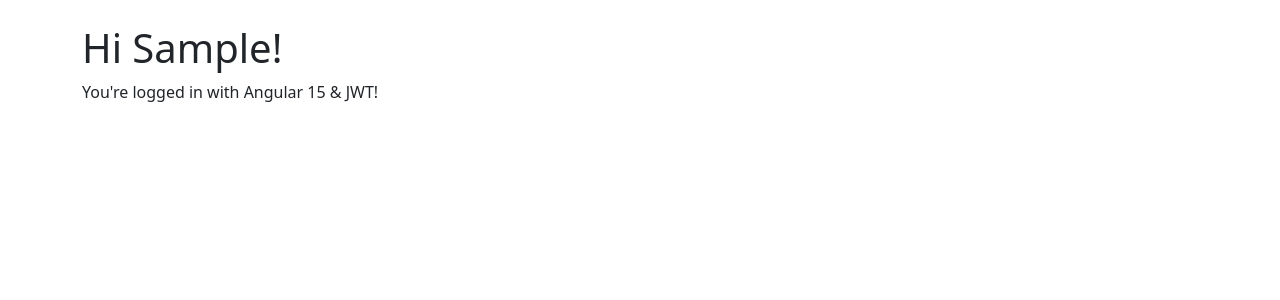
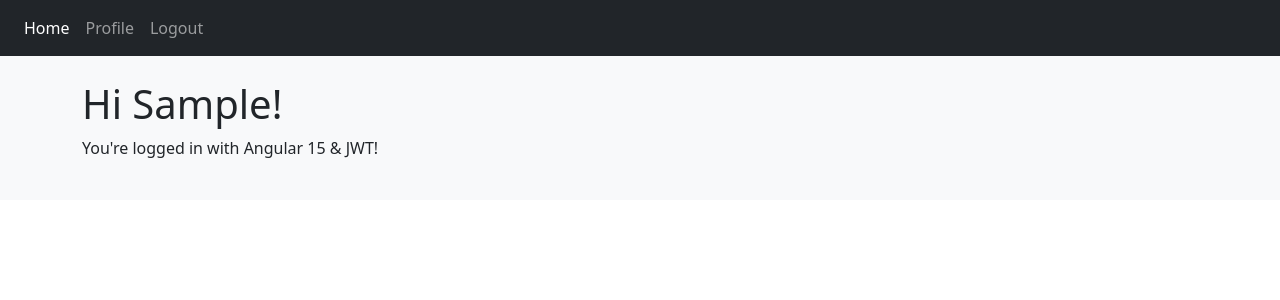
Before and after one commit to alfzxcc/frontend, an Angular app: page / in a window 1280 px wide. Shown: the top 300 px of the page. Built offline with nearby package versions, Linux system fonts and the light colour scheme; no server answers; sample sign-in values are in the browser's storage.

Commit message:
rollback

```diff
--- a/src/app/app.component.html
+++ b/src/app/app.component.html
@@ -1 +1,42 @@
-<router-outlet></router-outlet>
+<div class="app-container" [ngClass]="{ 'bg-light': account }">
+
+  <!-- main nav -->
+  <nav class="navbar navbar-expand navbar-dark bg-dark px-3" *ngIf="account">
+
+    <div class="navbar-nav">
+
+      <a routerLink="/" routerLinkActive="active"
+         [routerLinkActiveOptions]="{ exact: true }"
+         class="nav-item nav-link">
+        Home
+      </a>
+
+      <a routerLink="/profile" routerLinkActive="active"
+         class="nav-item nav-link">
+        Profile
+      </a>
+
+      <a *ngIf="account.role === Role.Admin"
+         routerLink="/admin"
+         routerLinkActive="active"
+         class="nav-item nav-link">
+        Admin
+      </a>
+
+      <button (click)="logout()" class="btn btn-link nav-item nav-link">
+        Logout
+      </button>
+
+    </div>
+  </nav>
+
+  <!-- subnav router outlet -->
+  <router-outlet name="subnav"></router-outlet>
+
+  <!-- global alert -->
+  <alert></alert>
+
+  <!-- main router outlet -->
+  <router-outlet></router-outlet>
+
+</div>
```
